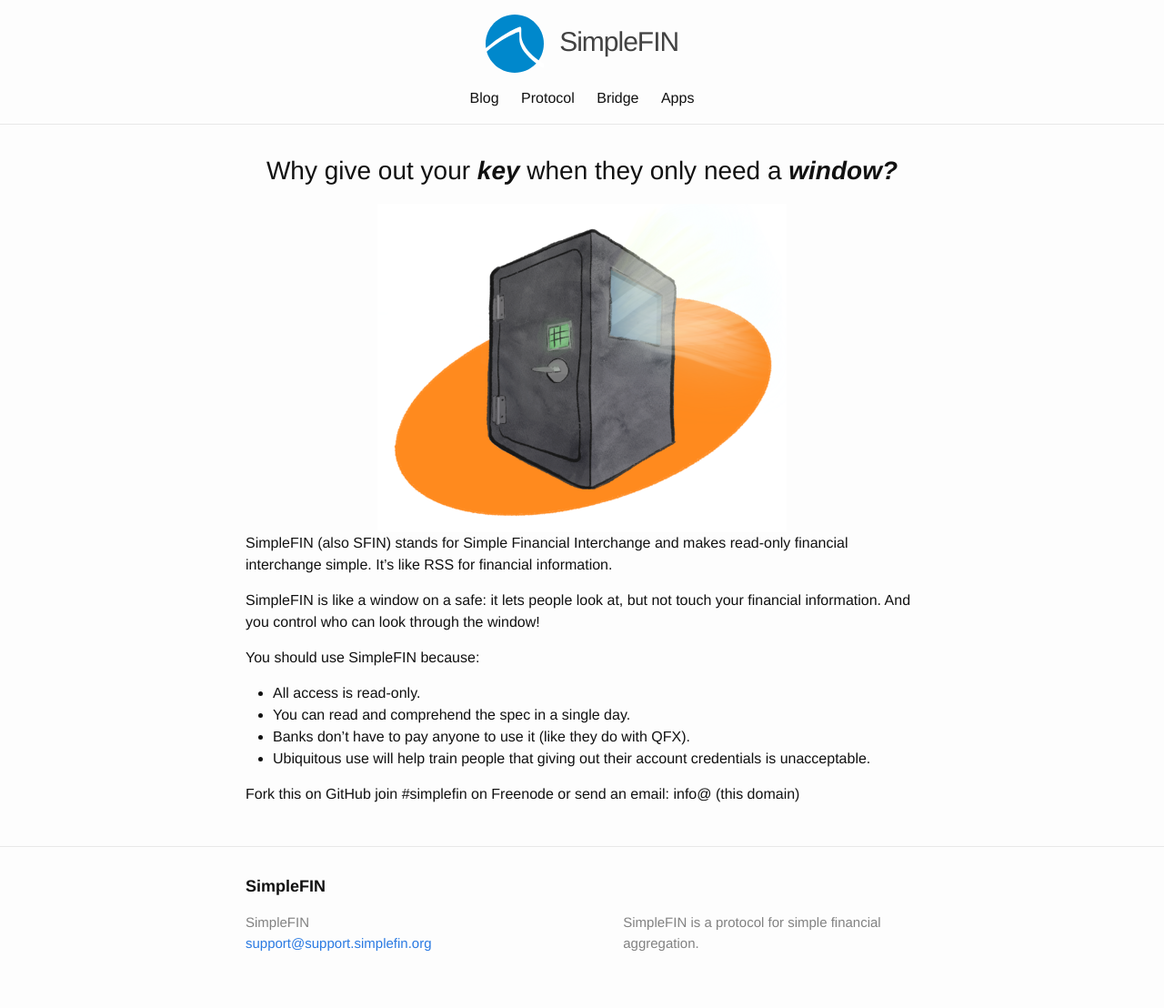
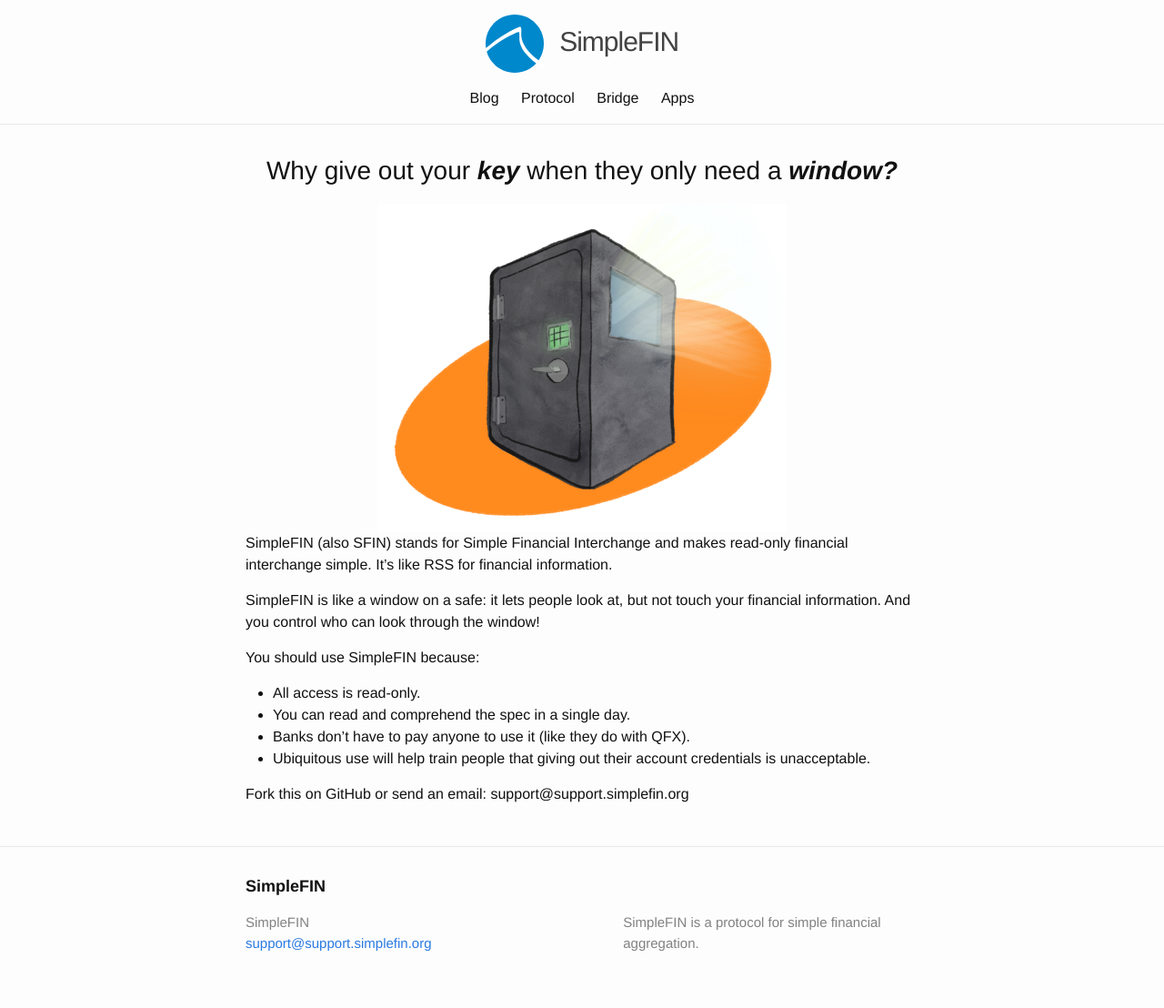
Before and after one commit to simplefin/simplefin.github.com, a Jekyll site: the page built from index.md, in a window 1280 px wide. Shown: the whole page at 91% size. Built offline with Jekyll 4.4.1, drawn with Linux system fonts in a browser that asks for light colours.

Commit message:
Update contact info

```diff
--- a/index.md
+++ b/index.md
@@ -21,4 +21,4 @@
 - Banks don't have to pay anyone to use it (like they do with QFX).
 - Ubiquitous use will help train people that giving out their account credentials is unacceptable.
 
-Fork this on GitHub join #simplefin on Freenode or send an email: info@ (this domain)
+Fork this on GitHub or send an email: support@support.simplefin.org
```
